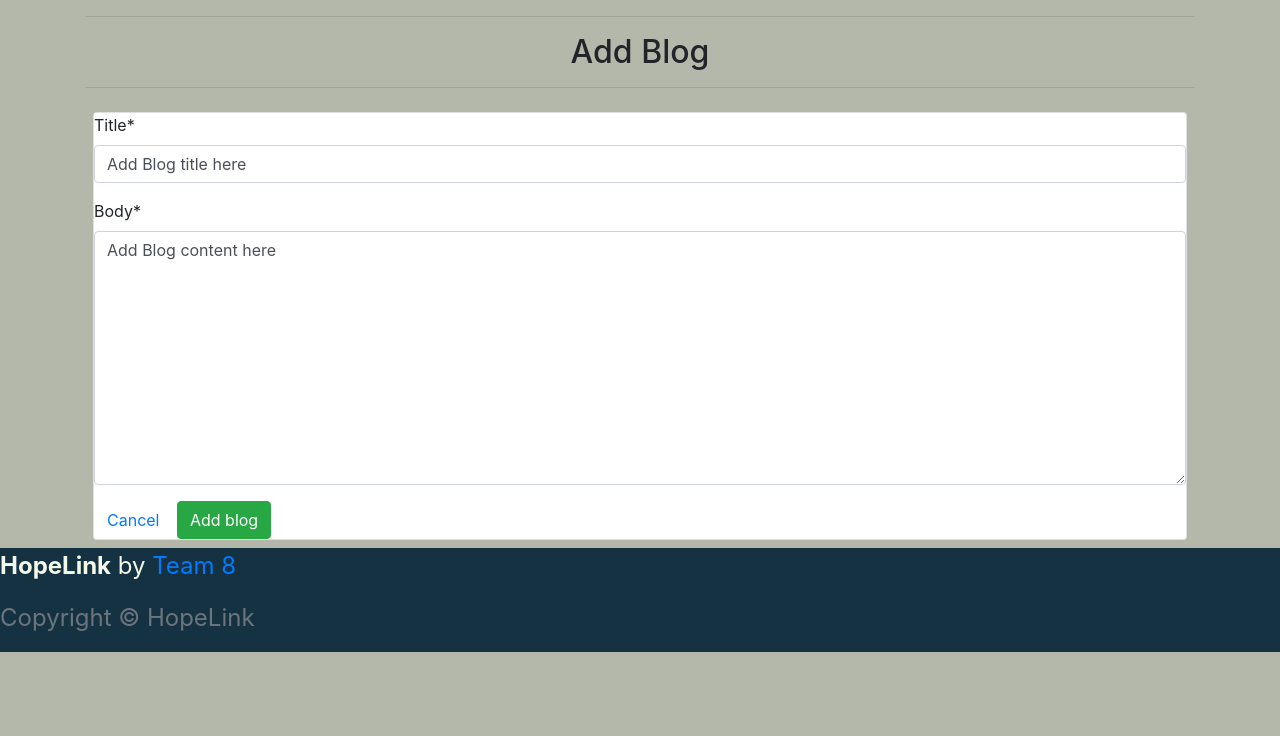
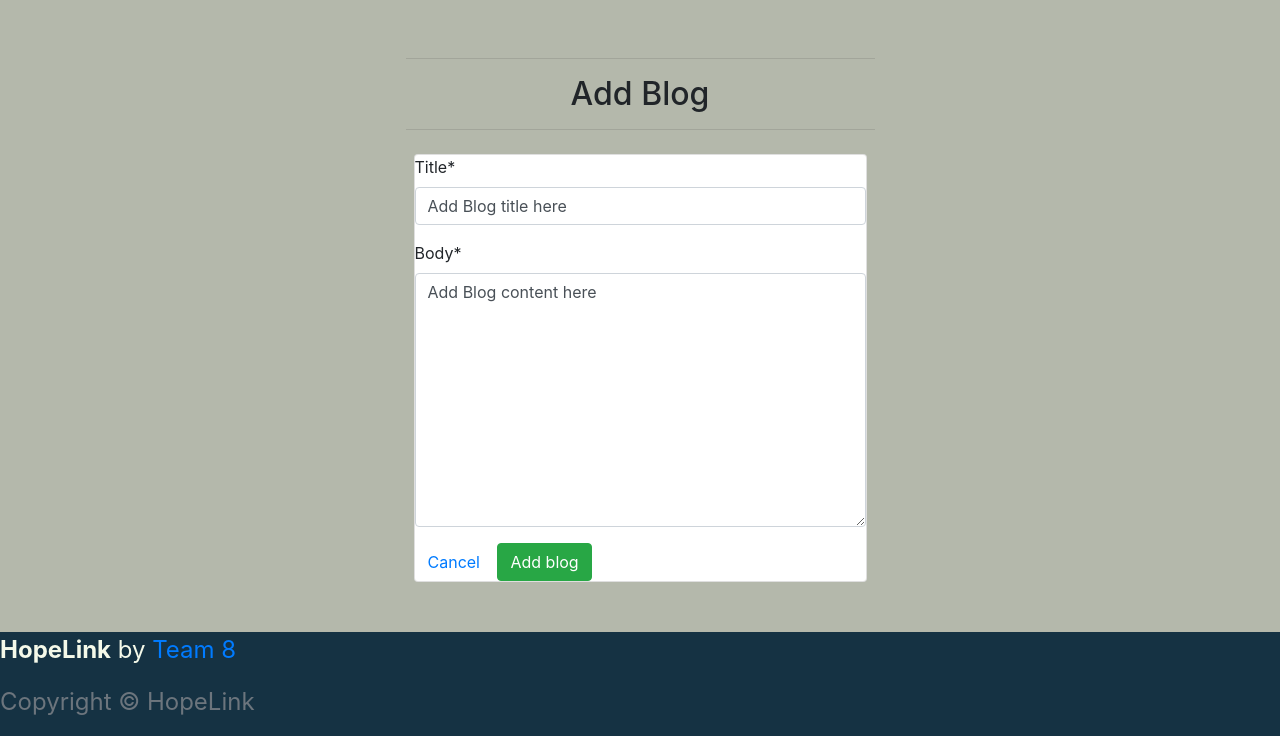
Before and after one commit to beratzorlu/HopeLink, a Django app: page /blog/add_blog/ in a window 1280 px wide. Shown: the part 64-800 px from the top of the page. Run offline with Django 4.2, Linux system fonts and the light colour scheme; a user stored in the database is signed in; some libraries are stand-ins or nearby versions.

Commit message:
Add max-width, and margin auto for block-content in base.htm

```diff
--- a/static/css/base.css
+++ b/static/css/base.css
@@ -108,3 +108,8 @@
 .message-hl:hover {
     transform: scale(1.15);
 }
+
+.max-width-90 {
+    max-width: 90%;
+    margin: auto;
+}
--- a/templates/base.html
+++ b/templates/base.html
@@ -72,7 +72,7 @@
         </div>
     </nav>
 
-    <div id="block_content_div">
+    <div id="block_content_div" class="max-width-90">
         {% block content %}
         {% endblock %}
     </div>
```
